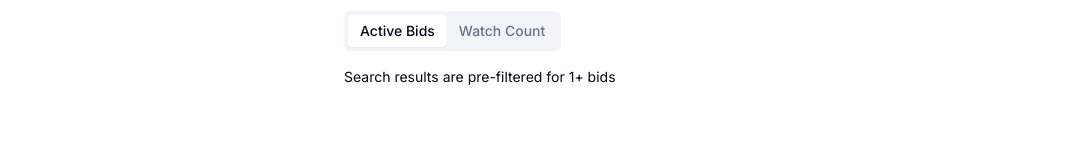
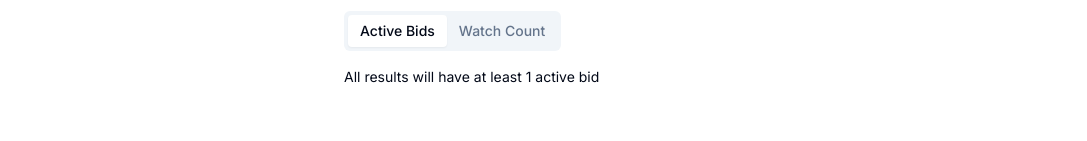
Before and after one commit to benhurley/bid-zippy, a Next.js app: page / in a window 1280 px wide. Shown: the part 407-548 px from the top of the page, without its empty margins (96-1183 px from the left). Built offline with nearby package versions, Linux system fonts and the light colour scheme.

Commit message:
fix: better copy under tabs

```diff
--- a/app/page.tsx
+++ b/app/page.tsx
@@ -100,8 +100,8 @@ export default function Home() {
               </TabsList>
             </div>
             <div className="mt-4 text-sm">
-              <TabsContent value="watchCount">Search results are pre-sorted by watch count</TabsContent>
-              <TabsContent value="hasBids">Search results are pre-filtered for 1+ bids</TabsContent>
+              <TabsContent value="watchCount">Results will be sorted by watch count<Image className="inline-flex ml-1" width={20} height={20} src="/heart.webp" alt='heart' /></TabsContent>
+              <TabsContent value="hasBids">All results will have at least 1 active bid</TabsContent>
             </div>
           </Tabs>
         </div>
```
